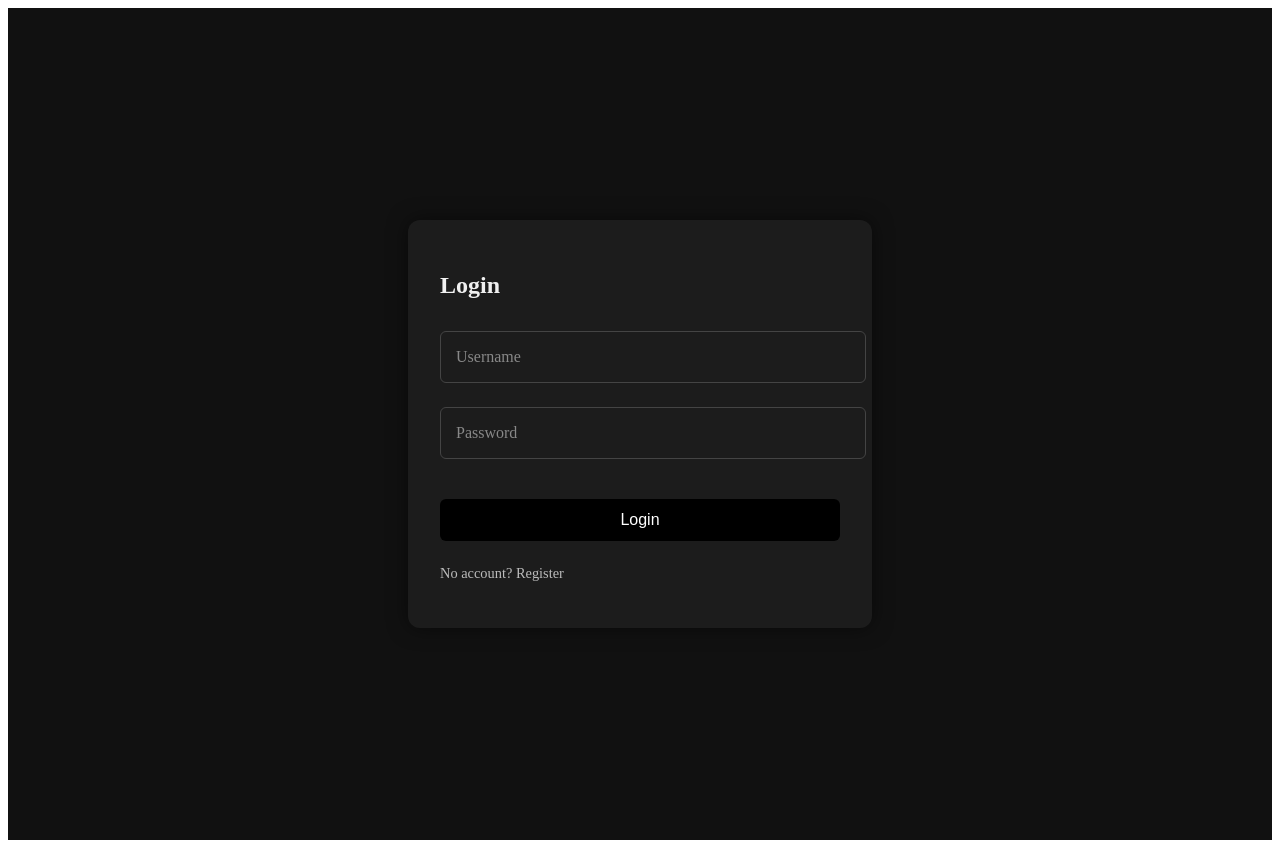
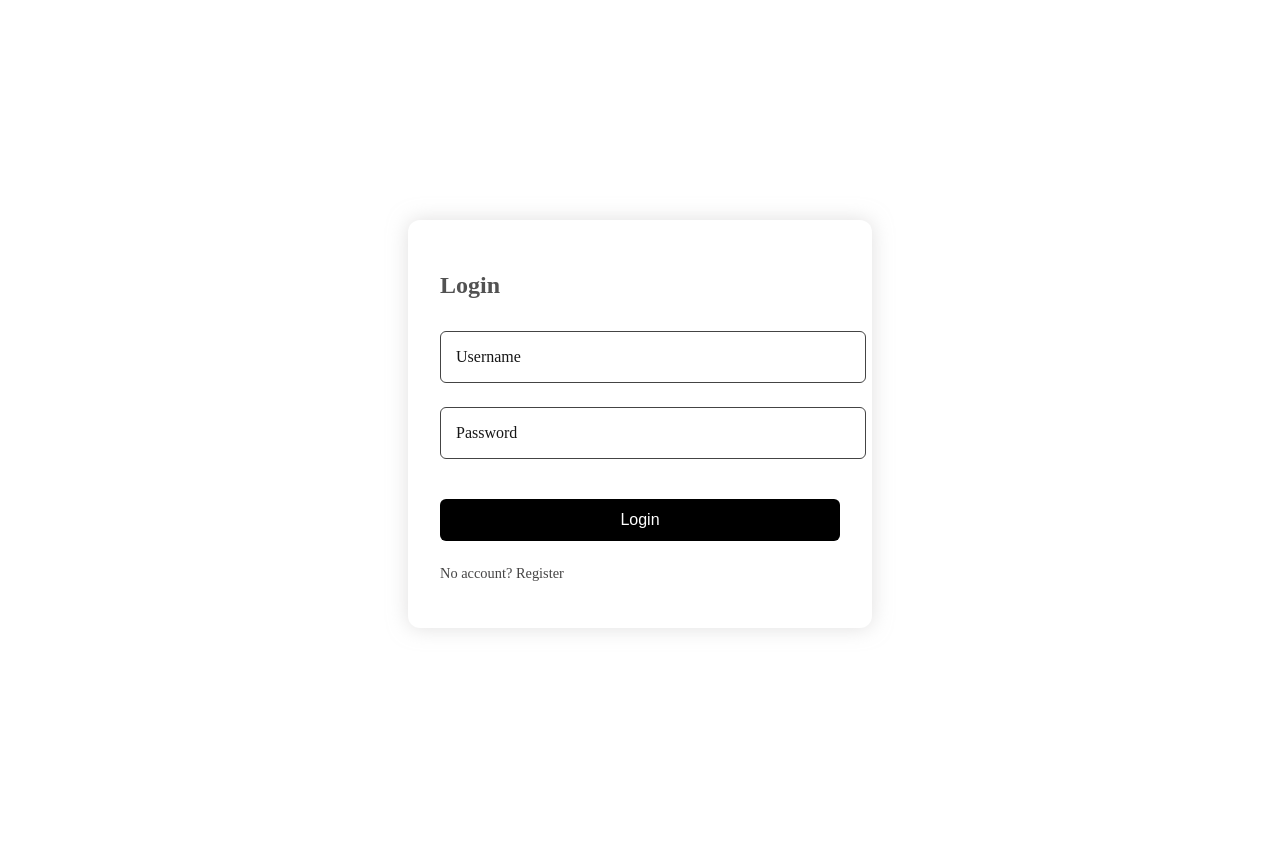
Before and after one commit to wallacetrixie/FoAuth, a React (Vite) app: page / in a window 1280 px wide. Built offline with nearby package versions, Linux system fonts and the light colour scheme; the HTML template or start-up script is replaced by a standard one.

Commit message:
intuitive look

```diff
--- a/src/styles/Login.css
+++ b/src/styles/Login.css
@@ -3,23 +3,23 @@
   align-items: center;
   justify-content: center;
   height: 100vh;
-  background: #111;
+
   padding: 1rem;
 }
 
 .form-container {
-  background: #1c1c1c;
+
   padding: 2rem;
   width: 100%;
   max-width: 400px;
   border-radius: 12px;
-  box-shadow: 0 0 20px rgba(0, 0, 0, 0.5);
-  color: #eee;
+  box-shadow: 0 0 20px rgba(194, 191, 191, 0.5);
+
 }
 
 .form-container h2 {
   margin-bottom: 2rem;
-  color: #f0f0f0;
+  color: #525252;
   font-weight: 600;
 }
 
@@ -41,7 +41,7 @@ input {
 
 input:focus,
 input:valid {
-  border-color: #aaa;
+  border-color: #929090;
 }
 
 label {
@@ -49,8 +49,8 @@ label {
   top: 50%;
   left: 0.75rem;
   transform: translateY(-50%);
-  background: #1c1c1c;
-  color: #888;
+
+  color: #161616;
   padding: 0 0.25rem;
   pointer-events: none;
   transition: 0.2s ease all;
@@ -60,8 +60,8 @@ input:focus + label,
 input:valid + label {
   top: -0.6rem;
   left: 0.6rem;
-  font-size: 0.75rem;
-  color: #bbb;
+  font-size: 0.80rem;
+  color: #3d3d3d;
 }
 
 button {
@@ -78,7 +78,7 @@ button {
 }
 
 button:hover {
-  background-color: #333;
+  background-color: #050505;
 }
 
 .error {
@@ -89,12 +89,12 @@ button:hover {
 
 .toggle-link {
   margin-top: 1.5rem;
-  color: #bbb;
+  color: #464545;
   cursor: pointer;
   font-size: 0.9rem;
 }
 
 .toggle-link:hover {
-  color: #fff;
+  color: #0c0c0c;
   text-decoration: underline;
 }
```
